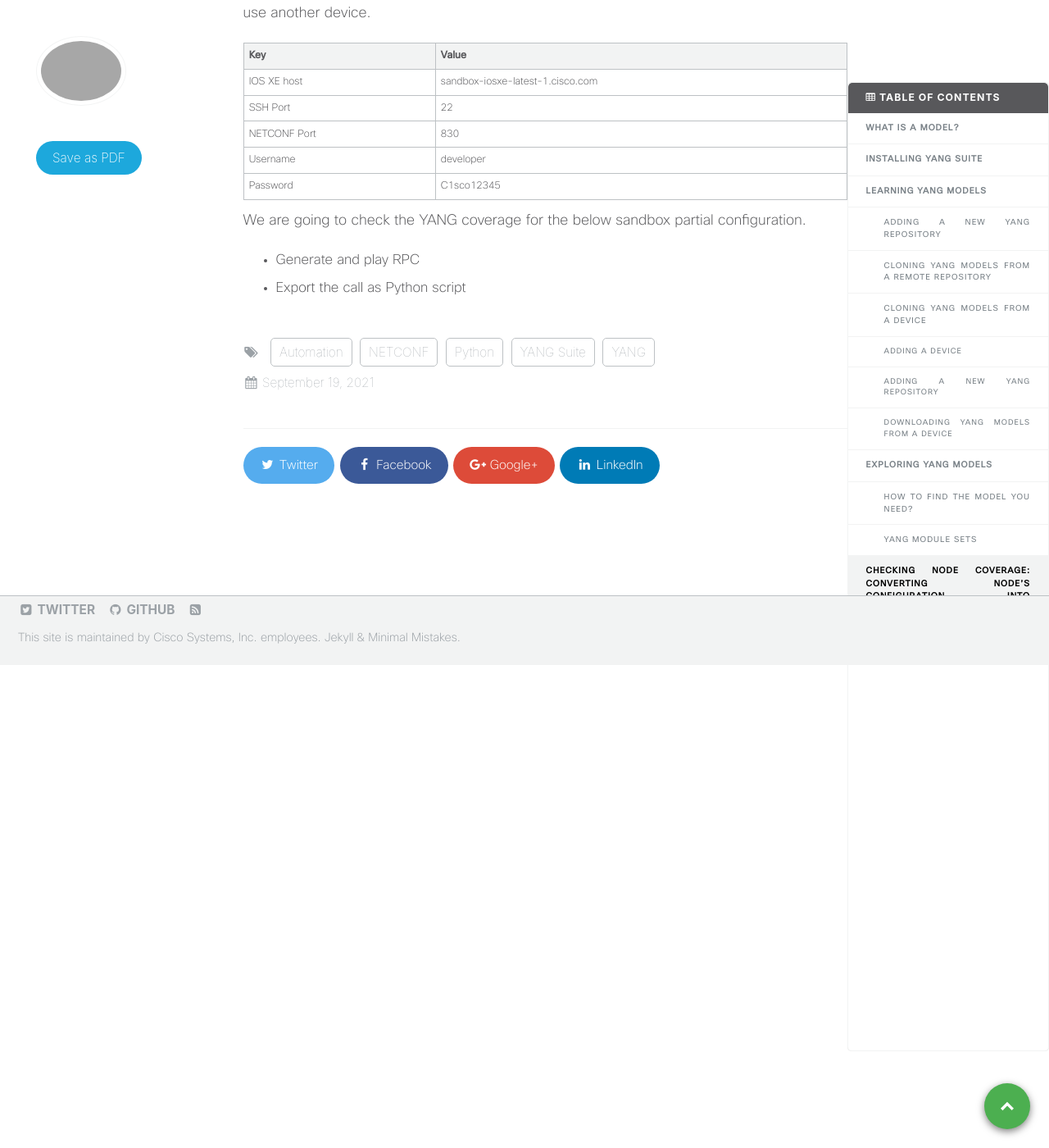
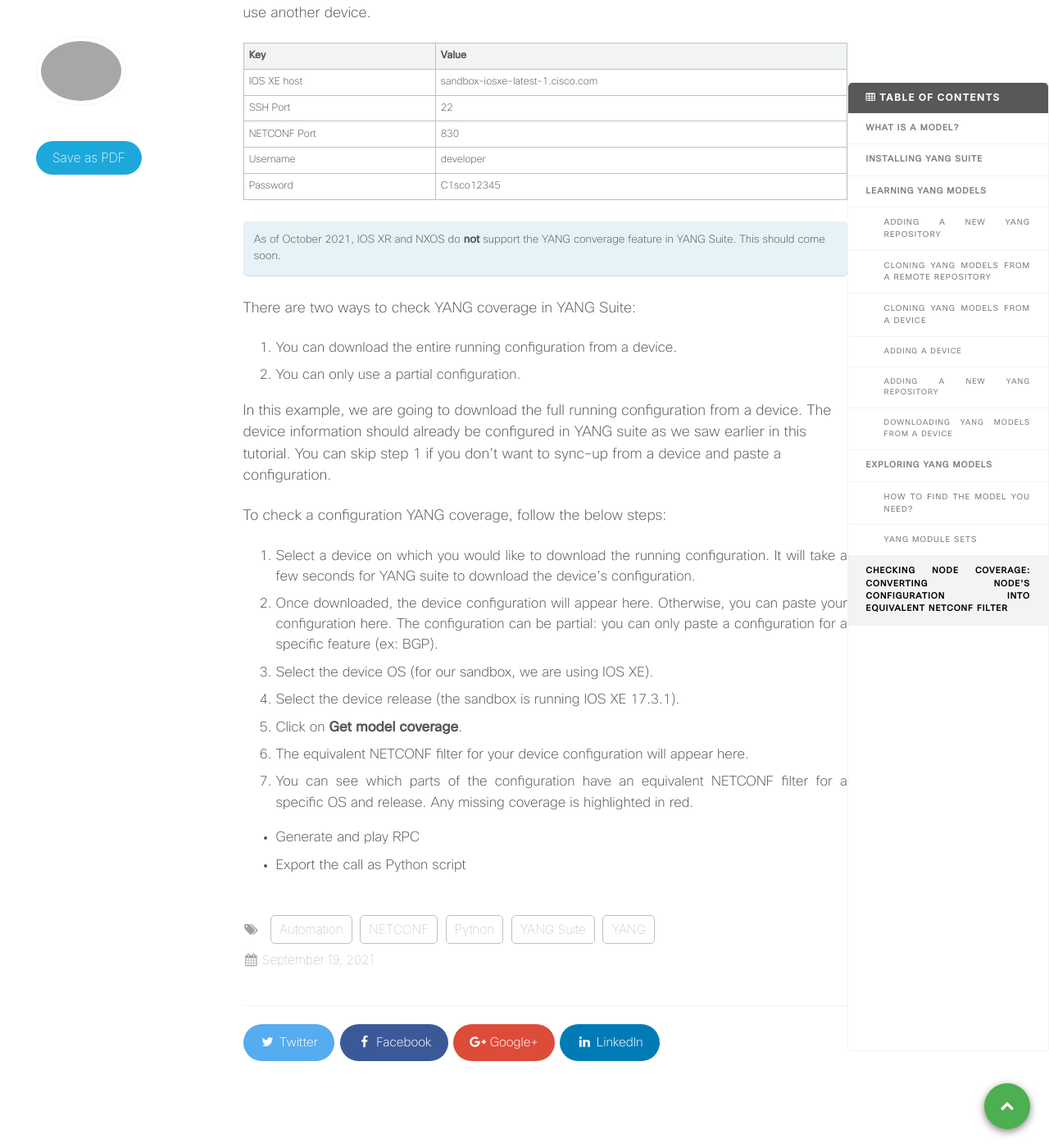
Before and after one commit to xrdocs/programmability, a Jekyll site: the page built from _tutorials/do-you-speak-yang.md, in a window 1280 px wide and 1400 px high, scrolled down 10830 px. Shown: the whole window at 82% size. Built offline with Jekyll 4.4.1, drawn with Linux system fonts in a browser that asks for light colours; comment, search, counter and statistics services are not loaded.

Commit message:
YANG coverage

```diff
--- a/_tutorials/do-you-speak-yang.md
+++ b/_tutorials/do-you-speak-yang.md
@@ -252,8 +252,23 @@ That's not all! It also gives you the equivalent NETCONF filter to generate the
 |     Username      	|     developer                	|
 |     Password      	|     C1sco12345           	|
 
-We are going to check the YANG coverage for the below sandbox partial configuration.
+As of October 2021, IOS XR and NXOS do **not** support the YANG converage feature in YANG Suite. This should come soon.
+{: .notice--info}
 
+There are two ways to check YANG coverage in YANG Suite:
+  1. You can download the entire running configuration from a device.
+  2. You can only use a partial configuration.
+
+In this example, we are going to download the full running configuration from a device. The device information should already be configured in YANG suite as we saw earlier in this tutorial. You can skip step 1 if you don't want to sync-up from a device and paste a configuration.
+
+To check a configuration YANG coverage, follow the below steps:
+  1. Select a device on which you would like to download the running configuration. It will take a few seconds for YANG suite to download the device's configuration.
+  2. Once downloaded, the device configuration will appear here. Otherwise, you can paste your configuration here. The configuration can be partial: you can only paste a configuration for a specific feature (ex: BGP).
+  3. Select the device OS (for our sandbox, we are using IOS XE).
+  4. Select the device release (the sandbox is running IOS XE 17.3.1).
+  5. Click on **Get model coverage**.
+  6. The equivalent NETCONF filter for your device configuration will appear here.
+  7. You can see which parts of the configuration have an equivalent NETCONF filter for a specific OS and release. Any missing coverage is highlighted in red.
 
 * Generate and play RPC
 * Export the call as Python script
```
